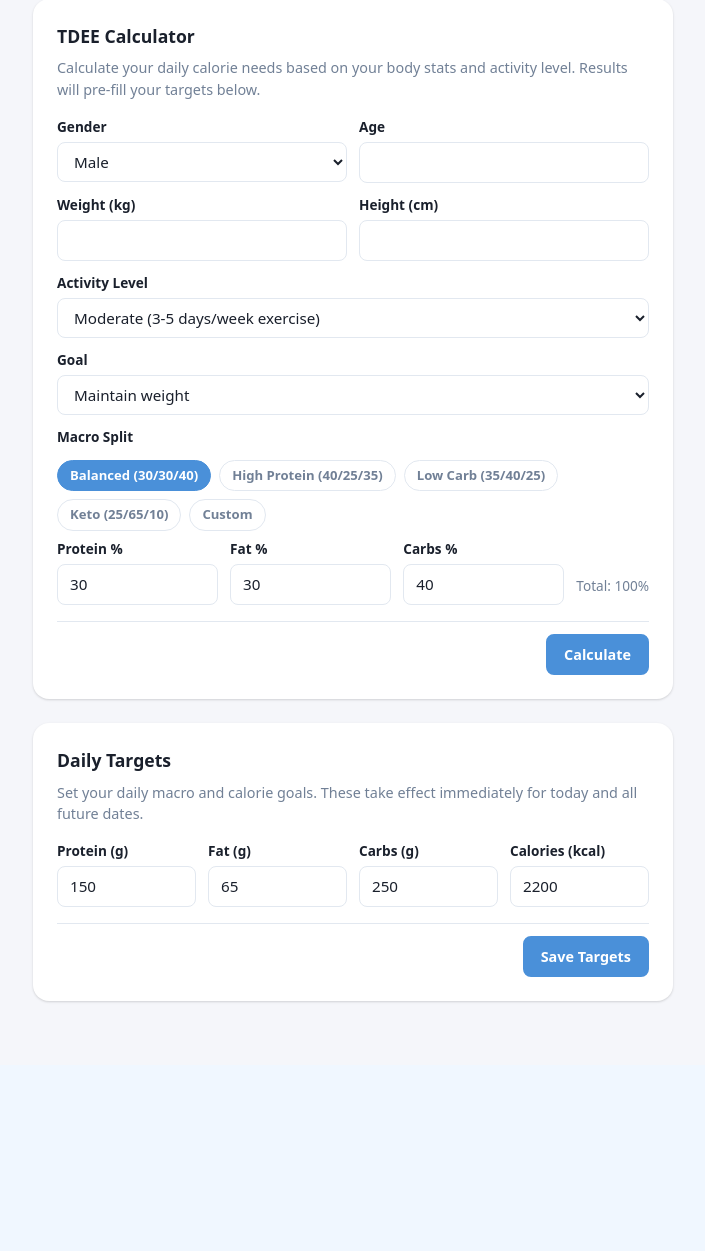
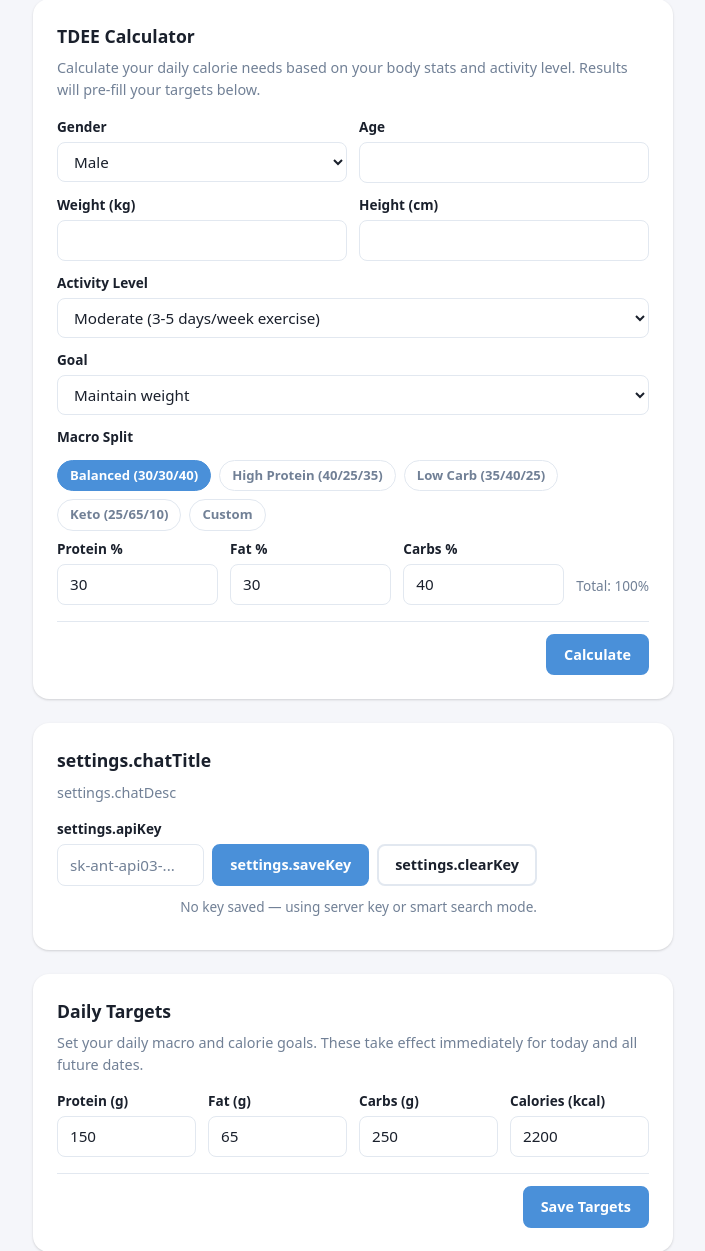
Before and after one commit to sakaryag/nutrition-tracker, a Flask app: page /settings in a window 1280 px wide. Shown: the part 138-1389 px from the top of the page, without its empty margins (23-728 px from the left). Before the commit the page ends 1141 px from the top, so only its background shows below. Run offline with Flask 3, Linux system fonts and the light colour scheme; the visitor is signed in with stand-in values (Sample User, id 1); data that the repository does not hold is empty.

Commit message:
feat: user-provided Anthropic API key support in chat
- Settings page: API key input, saved to localStorage, never sent to server
  except as part of chat requests
- chat.js: sends stored key with every /api/chat POST
- chat.py: _call_anthropic accepts api_key param, _get_reply uses user key
  if no server key, status route checks has_user_key query param

Co-Authored-By: Claude <noreply@anthropic.com>

```diff
--- a/routes/chat.py
+++ b/routes/chat.py
@@ -329,8 +329,9 @@ def _call_ollama(messages, system_prompt):
         raise RuntimeError(f'Ollama error: {e}')
 
 
-def _call_anthropic(messages, system_prompt):
+def _call_anthropic(messages, system_prompt, api_key: str = ''):
     import urllib.request
+    key = api_key or _anthropic_key()
     formatted = []
     for m in messages:
         formatted.append({'role': m['role'], 'content': m['content']})
@@ -345,7 +346,7 @@ def _call_anthropic(messages, system_prompt):
         data=payload,
         headers={
             'Content-Type': 'application/json',
-            'x-api-key': _anthropic_key(),
+            'x-api-key': key,
             'anthropic-version': '2023-06-01',
         },
         method='POST',
@@ -358,9 +359,10 @@ def _call_anthropic(messages, system_prompt):
         raise RuntimeError(f'Anthropic error: {e}')
 
 
-def _get_reply(messages, system_prompt):
-    if _anthropic_key():
-        return _call_anthropic(messages, system_prompt)
+def _get_reply(messages, system_prompt, user_key: str = ''):
+    key = user_key.strip() or _anthropic_key()
+    if key:
+        return _call_anthropic(messages, system_prompt, api_key=key)
     if _ollama_available():
         return _call_ollama(messages, system_prompt)
     return None  # signal: use rule-based fallback
@@ -514,6 +516,7 @@ def chat():
     messages   = data.get('messages', [])   # [{role, content}, ...]
     lang       = data.get('lang', 'en')
     uid        = current_user_id()
+    user_key   = data.get('api_key', '').strip()
 
     if not messages:
         return jsonify({'error': 'messages required'}), 400
@@ -523,7 +526,7 @@ def chat():
     system_prompt = _build_system(uid, lang, food_tokens)
 
     try:
-        raw_reply = _get_reply(messages, system_prompt)
+        raw_reply = _get_reply(messages, system_prompt, user_key=user_key)
     except RuntimeError as e:
         return jsonify({'error': str(e), 'reply': str(e), 'logged': []}), 502
 
@@ -554,7 +557,8 @@ def chat():
 @chat_bp.route('/status', methods=['GET'])
 def status():
     """Check which LLM backend is available."""
-    if _anthropic_key():
+    has_user_key = request.args.get('has_user_key') == '1'
+    if has_user_key or _anthropic_key():
         return jsonify({'backend': 'anthropic', 'model': 'claude-haiku-4-5-20251001', 'ready': True})
     import urllib.request
     try:
--- a/static/js/settings.js
+++ b/static/js/settings.js
@@ -166,4 +166,43 @@
   })();
 
   init();
+
+  // ----------------------------------------------------------------
+  // API Key management
+  // ----------------------------------------------------------------
+  (function () {
+    const keyInput    = document.getElementById('anthropic-api-key');
+    const saveKeyBtn  = document.getElementById('save-api-key-btn');
+    const clearKeyBtn = document.getElementById('clear-api-key-btn');
+    const keyStatus   = document.getElementById('api-key-status');
+
+    function updateKeyStatus() {
+      const key = localStorage.getItem('nt_anthropic_key') || '';
+      if (key) {
+        keyStatus.textContent = '✓ Key saved (ends in …' + key.slice(-6) + ')';
+        keyStatus.style.color = 'var(--color-success)';
+        keyInput.value = '';
+        keyInput.placeholder = '••••••••••••••••••••';
+      } else {
+        keyStatus.textContent = 'No key saved — using server key or smart search mode.';
+        keyStatus.style.color = 'var(--color-text-muted)';
+        keyInput.placeholder = 'sk-ant-api03-...';
+      }
+    }
+
+    saveKeyBtn.addEventListener('click', function () {
+      const val = keyInput.value.trim();
+      if (!val) { keyStatus.textContent = 'Please enter a key first.'; return; }
+      if (!val.startsWith('sk-ant-')) { keyStatus.textContent = 'Key should start with sk-ant-'; keyStatus.style.color = 'var(--color-danger)'; return; }
+      localStorage.setItem('nt_anthropic_key', val);
+      updateKeyStatus();
+    });
+
+    clearKeyBtn.addEventListener('click', function () {
+      localStorage.removeItem('nt_anthropic_key');
+      updateKeyStatus();
+    });
+
+    updateKeyStatus();
+  })();
 })();
--- a/templates/settings.html
+++ b/templates/settings.html
@@ -119,6 +119,20 @@
     </div>
   </article>
 
+  <article class="settings-card" style="margin-bottom:1.5rem;">
+    <h2 data-i18n="settings.chatTitle">Chat / AI Assistant</h2>
+    <p class="settings-description" data-i18n="settings.chatDesc">Add your own Anthropic API key to enable the AI chat assistant. Your key is stored only in this browser and never sent to our servers except to make chat requests.</p>
+    <div class="form-group" style="max-width:480px;">
+      <label for="anthropic-api-key" data-i18n="settings.apiKey">Anthropic API Key</label>
+      <div style="display:flex;gap:0.5rem;">
+        <input type="password" id="anthropic-api-key" class="form-control" placeholder="sk-ant-api03-..." autocomplete="off" />
+        <button type="button" class="btn btn-primary" id="save-api-key-btn" data-i18n="settings.saveKey">Save</button>
+        <button type="button" class="btn btn-secondary" id="clear-api-key-btn" data-i18n="settings.clearKey">Clear</button>
+      </div>
+      <p class="form-hint" id="api-key-status" style="margin-top:0.4rem;"></p>
+    </div>
+  </article>
+
   <article class="settings-card">
     <h2 data-i18n="settings.dailyTargets">Daily Targets</h2>
     <p class="settings-description" data-i18n="settings.targetsDesc">Set your daily macro and calorie goals. These take effect immediately for today and all future dates.</p>
```
Also changed, not shown: static/js/chat.js (+7 -4 lines).
